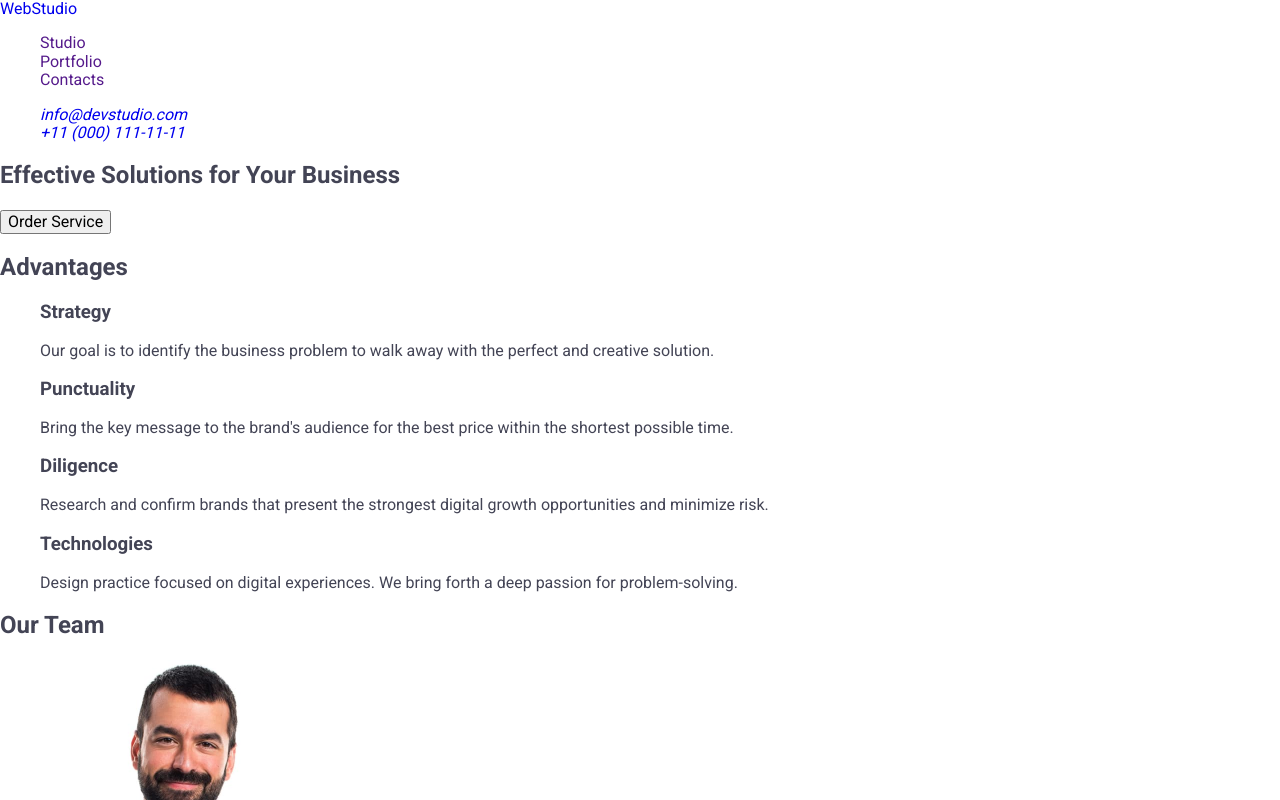
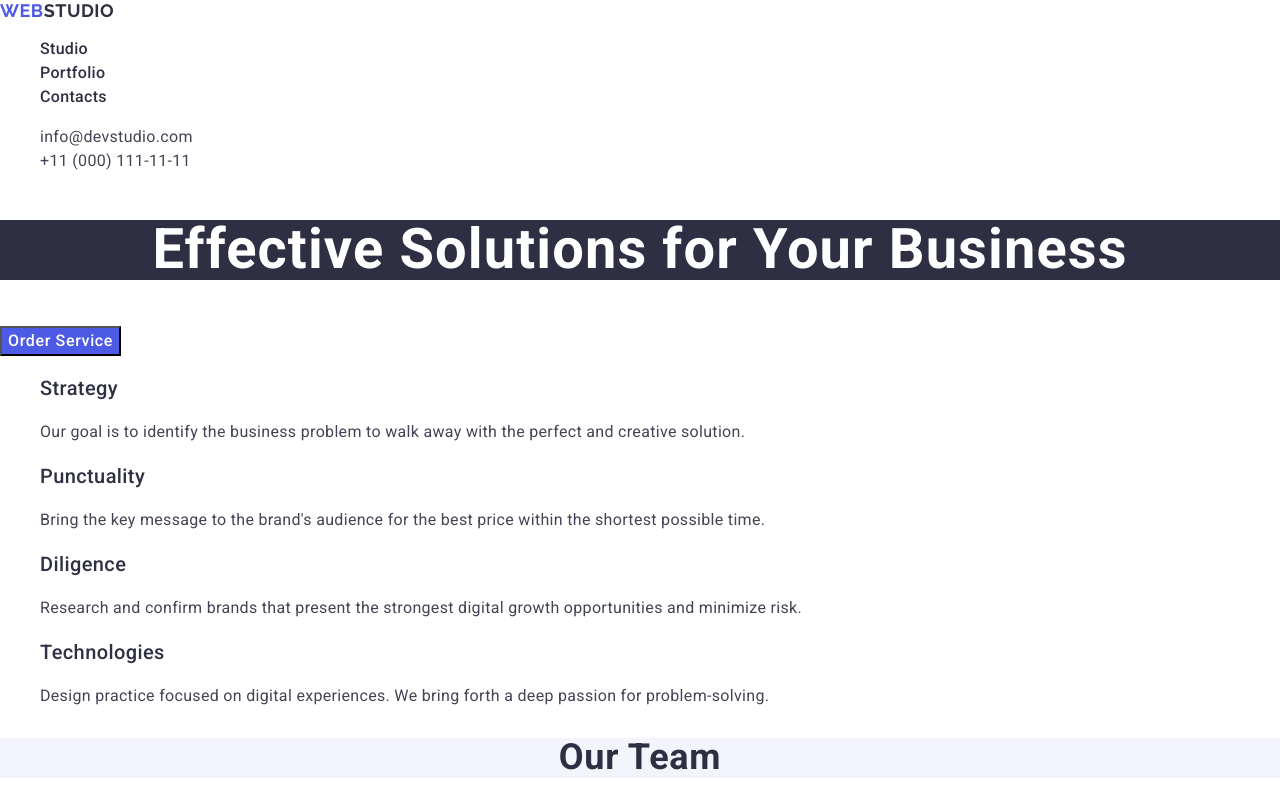
Before and after one commit to oleksandr-popov-ua/goit-markup-hw-02, a plain HTML site: page index.html in a window 1280 px wide. Shown: the top 800 px of the page. Drawn offline with nearby package versions, Linux system fonts and the light colour scheme.

Commit message:
hw02-v1.1

```diff
--- a/css/styles.css
+++ b/css/styles.css
@@ -9,4 +9,157 @@ ol {
 }
 a {
   text-decoration: none;
+  color: inherit;
 }
+button {
+  cursor: pointer;
+}
+/*============= HEADER STYLES =============*/
+.text-raleway-iris {
+  font-weight: 700;
+  font-family: "Raleway", sans-serif;
+  font-size: 18px;
+  line-height: 1.17;
+  letter-spacing: 0.03em;
+  text-transform: uppercase;
+  color: #4d5ae5;
+}
+.logo-link-header {
+  font-family: "Raleway", sans-serif;
+  font-weight: 700;
+  font-size: 18px;
+  line-height: 1.17;
+  letter-spacing: 0.03em;
+  text-transform: uppercase;
+  color: #2e2f42;
+}
+.menu-link {
+  font-weight: 500;
+  font-size: 16px;
+  line-height: 1.5;
+  letter-spacing: 0.02em;
+  color: #2e2f42;
+}
+.menu-link:hover,
+.menu-link:focus,
+.menu-link:active {
+  color: #404bbf;
+}
+.contact-link {
+  font-size: 16px;
+  line-height: 1.5;
+  letter-spacing: 0.02em;
+  font-style: normal;
+}
+.contact-link:hover,
+.contact-link:focus {
+  color: #404bbf;
+}
+
+/*============= /HEADER STYLES =============*/
+
+/*============= TOP STYLES =============*/
+h1 {
+  font-size: 56px;
+  line-height: 1.07;
+  letter-spacing: 0.02em;
+  text-align: center;
+  color: #ffffff;
+  background-color: #2e2f42;
+}
+.order-button {
+  font-weight: 500;
+  font-size: 16px;
+  line-height: 1.5;
+  letter-spacing: 0.04em;
+  color: #ffffff;
+  background-color: #4d5ae5;
+}
+/*============= /TOP STYLES =============*/
+
+/*============= ADV STYLES =============*/
+.adv-title {
+  display: none;
+}
+.adv-name {
+  font-weight: 500;
+  font-size: 20px;
+  line-height: 1.2;
+  letter-spacing: 0.02em;
+  color: #2e2f42;
+}
+.adv-descr {
+  font-size: 16px;
+  line-height: 1.5;
+  letter-spacing: 0.02em;
+  color: #434455;
+}
+/*============= /ADV STYLES =============*/
+
+/*============= TEAM STYLES =============*/
+.team-title {
+  font-size: 36px;
+  line-height: 1.11;
+  letter-spacing: 0.02em;
+  text-align: center;
+  color: #2e2f42;
+  background-color: #f4f4fd;
+}
+.team-member {
+  font-weight: 500;
+  font-size: 20px;
+  line-height: 1.2;
+  letter-spacing: 0.02em;
+  text-align: center;
+  color: #2e2f42;
+}
+.team-role {
+  font-size: 16px;
+  line-height: 1.5;
+  letter-spacing: 0.02em;
+  text-align: center;
+  color: #434455;
+}
+/*============= /TEAM STYLES =============*/
+
+/*============= PORTF STYLES =============*/
+.portf-title {
+  font-size: 36px;
+  line-height: 1.11;
+  letter-spacing: 0.02em;
+  text-align: center;
+  color: #2e2f42;
+}
+.portf-name {
+  font-weight: 500;
+  font-size: 20px;
+  line-height: 1.2;
+  letter-spacing: 0.02em;
+  color: #2e2f42;
+}
+.portf-type {
+  font-size: 16px;
+  line-height: 1.5;
+  letter-spacing: 0.02em;
+  color: #434455;
+}
+/*============= /PORTF STYLES =============*/
+
+/*============= FOOTER STYLES =============*/
+.logo-link-footer {
+  font-weight: 700;
+  font-size: 18px;
+  line-height: 1.17;
+  letter-spacing: 0.03em;
+  text-transform: uppercase;
+  color: #f4f4fd;
+  background-color: #2e2f42;
+}
+.footer-text {
+  font-size: 16px;
+  line-height: 1.5;
+  letter-spacing: 0.02em;
+  color: #f4f4fd;
+  background-color: #2e2f42;
+}
+/*============= /FOOTER STYLES =============*/
--- a/index.html
+++ b/index.html
@@ -20,7 +20,7 @@
   <body>
     <header class="page-header">
       <nav class="page-nav">
-        <a class="logo-link" href="./index.html"
+        <a class="logo-link-header" href="./index.html"
           ><span class="text-raleway-iris">Web</span>Studio</a
         >
         <ul class="menu">
@@ -32,12 +32,12 @@
       <address class="header-address">
         <ul class="header-contacts">
           <li class="contact-item">
-            <a class="cotact-link" href="mailto:info@devstudio.com"
+            <a class="contact-link" href="mailto:info@devstudio.com"
               >info@devstudio.com</a
             >
           </li>
           <li class="contact-item">
-            <a class="cotact-link" href="tel:+110001111111"
+            <a class="contact-link" href="tel:+110001111111"
               >+11 (000) 111-11-11</a
             >
           </li>
@@ -56,28 +56,28 @@
         <ul class="adv-list">
           <li class="adv-item">
             <h3 class="adv-name">Strategy</h3>
-            <p class="adv-discr">
+            <p class="adv-descr">
               Our goal is to identify the business problem to walk away with the
               perfect and creative solution.
             </p>
           </li>
           <li class="adv-item">
             <h3 class="adv-name">Punctuality</h3>
-            <p class="adv-discr">
+            <p class="adv-descr">
               Bring the key message to the brand's audience for the best price
               within the shortest possible time.
             </p>
           </li>
           <li class="adv-item">
             <h3 class="adv-name">Diligence</h3>
-            <p class="adv-discr">
+            <p class="adv-descr">
               Research and confirm brands that present the strongest digital
               growth opportunities and minimize risk.
             </p>
-          </li class="adv-item">
-          <li>
+          </li>
+          <li class="adv-item">
             <h3 class="adv-name">Technologies</h3>
-            <p class="adv-discr">
+            <p class="adv-descr">
               Design practice focused on digital experiences. We bring forth a
               deep passion for problem-solving.
             </p>
@@ -90,7 +90,8 @@
 
         <ul class="team-list">
           <li class="team-item">
-            <img class="team-img"
+            <img
+              class="team-img"
               src="./images/img-1.jpg"
               alt="Mark Guerrero"
               width="264"
@@ -100,7 +101,8 @@
             <p class="team-role">Product Designer</p>
           </li>
           <li class="team-item">
-            <img class="team-img"
+            <img
+              class="team-img"
               src="./images/img-2.jpg"
               alt="Tom Ford"
               width="264"
@@ -110,7 +112,8 @@
             <p class="team-role">Frontend Developer</p>
           </li>
           <li class="team-item">
-            <img class="team-img"
+            <img
+              class="team-img"
               src="./images/img-3.jpg"
               alt="Camila Garcia"
               width="264"
@@ -120,7 +123,8 @@
             <p class="team-role">Marketing</p>
           </li>
           <li class="team-item">
-            <img class="team-img"
+            <img
+              class="team-img"
               src="./images/img-4.jpg"
               alt="Daniel Wilson"
               width="264"
@@ -136,56 +140,68 @@
         <h2 class="portf-title">Our Portfolio</h2>
         <ul class="portf-list">
           <li class="portf-item">
-            <img class="portf-img"
+            <img
+              class="portf-img"
               src="./images/img-25.jpg"
               alt="Banking App"
               width="360"
-            height="300" />
+              height="300"
+            />
             <h3 class="portf-name">Banking App</h3>
             <p class="portf-type">App</p>
           </li>
           <li class="portf-item">
-            <img class="portf-img"
+            <img
+              class="portf-img"
               src="./images/img-24.jpg"
               alt="Cashless Payment"
               width="360"
-            height="300" />
+              height="300"
+            />
             <h3 class="portf-name">Cashless Payment</h3>
             <p class="portf-type">Marketing</p>
           </li>
           <li class="portf-item">
-            <img class="portf-img"
+            <img
+              class="portf-img"
               src="./images/img-23.jpg"
               alt="Meditation App"
               width="360"
-            height="300" />
+              height="300"
+            />
             <h3 class="portf-name">Meditation App</h3>
             <p class="portf-type">App</p>
           </li>
           <li class="portf-item">
-            <img class="portf-img"
+            <img
+              class="portf-img"
               src="./images/img-22.jpg"
               alt="Taxi Service"
               width="360"
-            height="300" />
+              height="300"
+            />
             <h3 class="portf-name">Taxi Service</h3>
             <p class="portf-type">Marketing</p>
           </li>
           <li class="portf-item">
-            <img class="portf-img"
+            <img
+              class="portf-img"
               src="./images/img-21.jpg"
               alt="Screen Illustrations"
               width="360"
-            height="300" />
+              height="300"
+            />
             <h3 class="portf-name">Screen Illustrations</h3>
             <p class="portf-type">Design</p>
           </li>
           <li class="portf-item">
-            <img class="portf-img"
+            <img
+              class="portf-img"
               src="./images/img-20.jpg"
               alt="Online Courses"
               width="360"
-            height="300" />
+              height="300"
+            />
             <h3 class="portf-name">Online Courses</h3>
             <p class="portf-type">Marketing</p>
           </li>
@@ -194,7 +210,9 @@
     </main>
 
     <footer>
-      <a class="logo-link" href="./index.html"><span class="text-raleway-iris">Web</span>Studio</a>
+      <a class="logo-link-footer" href="./index.html"
+        ><span class="text-raleway-iris">Web</span>Studio</a
+      >
       <p class="footer-text">
         Increase the flow of customers and sales for your business with digital
         marketing & growth solutions.
```
Lines whose indentation alone changed are shown as unchanged.
